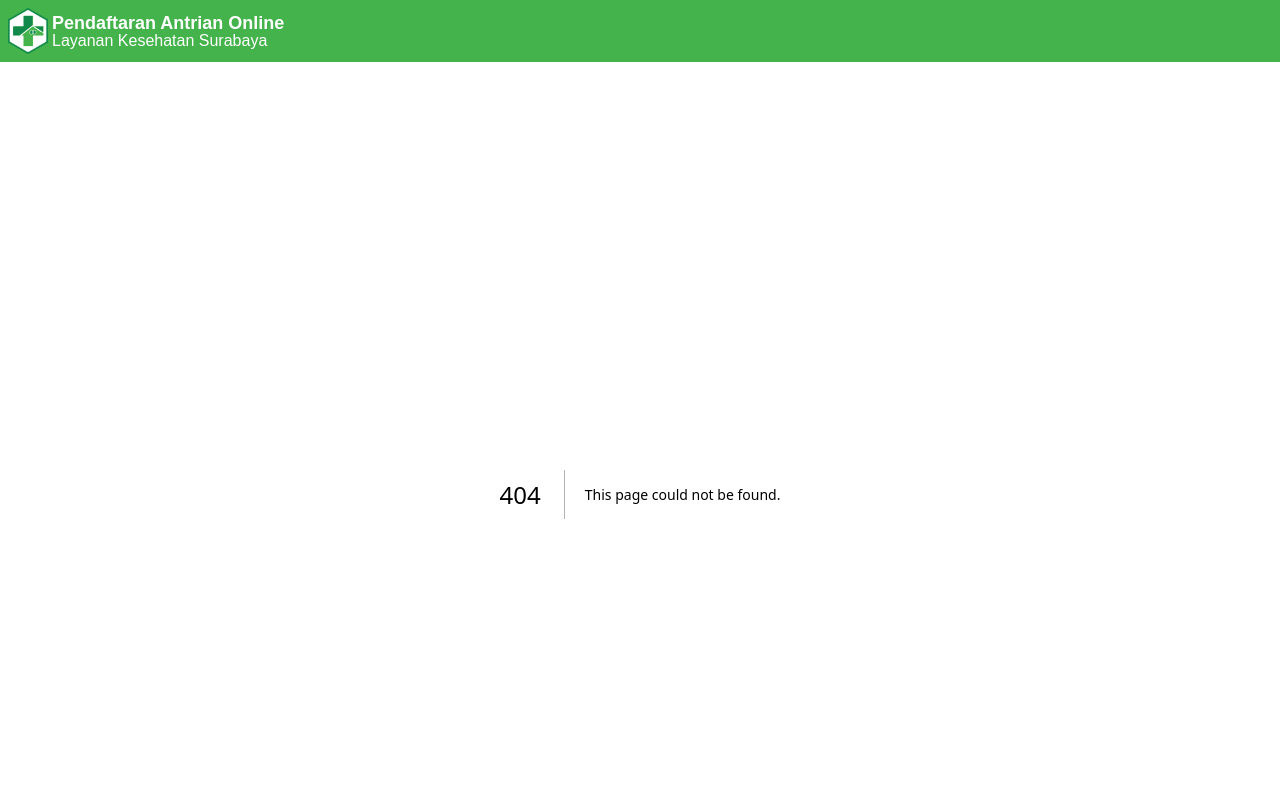
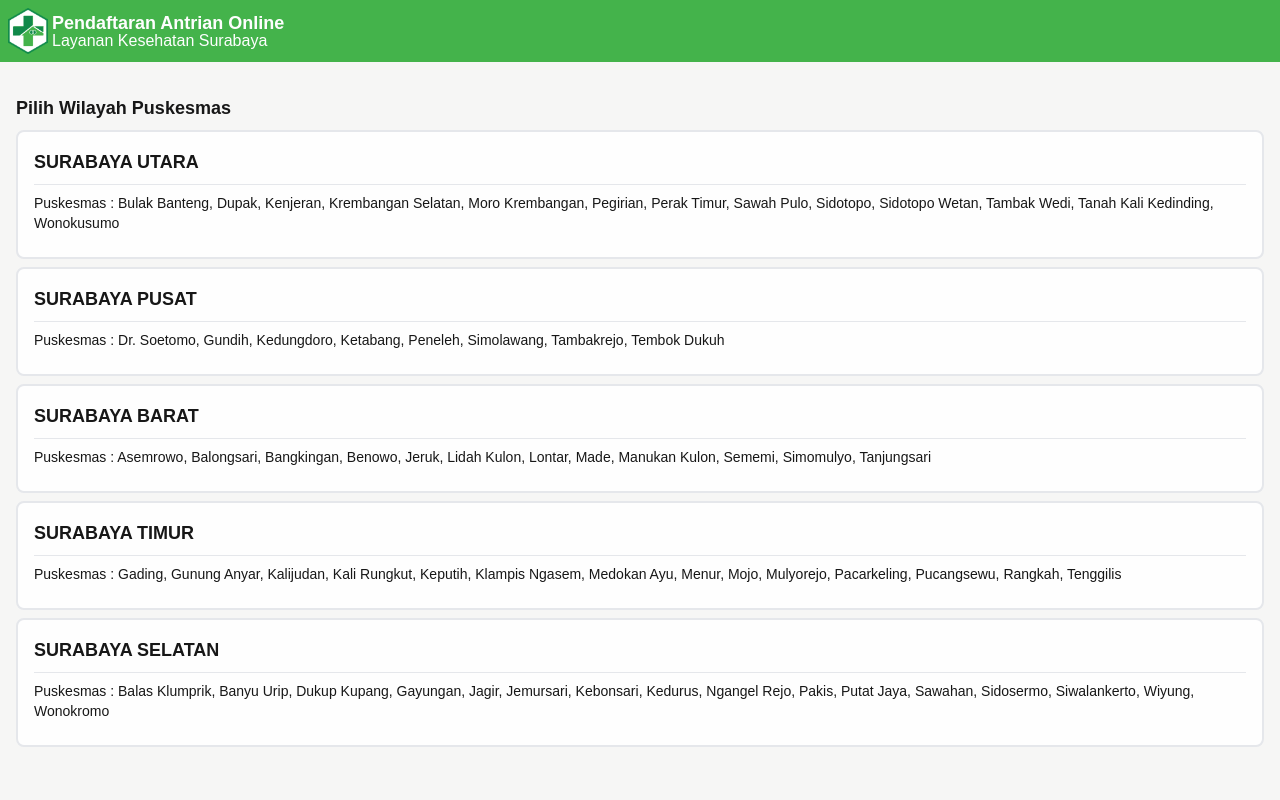
Before and after one commit to aricahyonodev/e-health-surabaya, a Next.js app: page /health-center/select-area in a window 1280 px wide. Before the commit this address had no page. Shown: the top 800 px of the page. Built offline with nearby package versions, Linux system fonts and the light colour scheme.

Commit message:
add : selectAreaPage health-center

```diff
--- /dev/null
+++ b/src/app/health-center/select-area/page.js
@@ -0,0 +1,46 @@
+
+const area = [
+  {
+    title: "SURABAYA UTARA",
+    body: "Puskesmas : Bulak Banteng, Dupak, Kenjeran, Krembangan Selatan, Moro Krembangan, Pegirian, Perak Timur, Sawah Pulo, Sidotopo, Sidotopo Wetan, Tambak Wedi, Tanah Kali Kedinding, Wonokusumo",
+  },
+  {
+    title: "SURABAYA PUSAT",
+    body: "Puskesmas : Dr. Soetomo, Gundih, Kedungdoro, Ketabang, Peneleh, Simolawang, Tambakrejo, Tembok Dukuh",
+  },
+  {
+    title: "SURABAYA BARAT",
+    body: "Puskesmas : Asemrowo, Balongsari, Bangkingan, Benowo, Jeruk, Lidah Kulon, Lontar, Made, Manukan Kulon, Sememi, Simomulyo, Tanjungsari",
+  },
+  {
+    title: "SURABAYA TIMUR",
+    body: "Puskesmas : Gading, Gunung Anyar, Kalijudan, Kali Rungkut, Keputih, Klampis Ngasem, Medokan Ayu, Menur, Mojo, Mulyorejo, Pacarkeling, Pucangsewu, Rangkah, Tenggilis",
+  },
+  {
+    title: "SURABAYA SELATAN",
+    body: "Puskesmas : Balas Klumprik, Banyu Urip, Dukup Kupang, Gayungan, Jagir, Jemursari, Kebonsari, Kedurus, Ngangel Rejo, Pakis, Putat Jaya, Sawahan, Sidosermo, Siwalankerto, Wiyung, Wonokromo",
+  },
+];
+
+
+function Card({ title, body }) {
+  return (
+    <article className="hover:bg-primary rounded-lg bg-white px-4 pt-4 pb-6 cursor-pointer border-2">
+      <h1 className="font-semibold text-lg">{title}</h1>
+      <hr className="my-2"/>
+      <p className="font-light text-sm ">{body}</p>
+    </article>
+  );
+}
+
+
+export default function page() {
+    return (
+      <section id="select-health-center-area" className="flex-row space-y-2">
+        <p className="font-bold text-lg">Pilih Wilayah Puskesmas</p>
+        {area.map((data, i) => (
+          <Card key={"area" + i} {...data} />
+        ))}
+      </section>
+    );
+}
--- a/src/app/home/page.js
+++ b/src/app/home/page.js
@@ -1,3 +1,4 @@
+import Link from "next/link";
 import Card from "../components/card";
 
 const services = [
@@ -28,14 +29,16 @@ export default function page() {
       <section id="services" className="flex-row space-y-2">
         <p className="font-bold text-lg">Layanan</p>
         {services.map((service, i) => (
-          <Card key={'service' + i} {...service} />
+          <Link className="block" key={"service" + i}  href={"/health-center/select-area"}>
+            <Card {...service} />
+          </Link>
         ))}
       </section>
 
       <section id="anotherServices" className="flex-row space-y-2">
         <p className="font-bold text-lg mt-6">Pembatalan Atau Cetak Ulang</p>
         {anotherServices.map((anotherService, i) => (
-          <Card key={"another-service-"+ i} {...anotherService} />
+          <Card key={"another-service-" + i} {...anotherService} />
         ))}
       </section>
     </>
--- a/src/app/layout.js
+++ b/src/app/layout.js
@@ -42,7 +42,7 @@ export default function RootLayout({ children }) {
 
         <main className="mx-4 mt-8 min-h-screen">{children}</main>
 
-        <footer className="text-center text-sm mb-5">
+        <footer className="text-center text-sm mb-5 mt-12">
           2024 @ Dinas Kesehatan Koita Surabaya
         </footer>
       </body>
```
